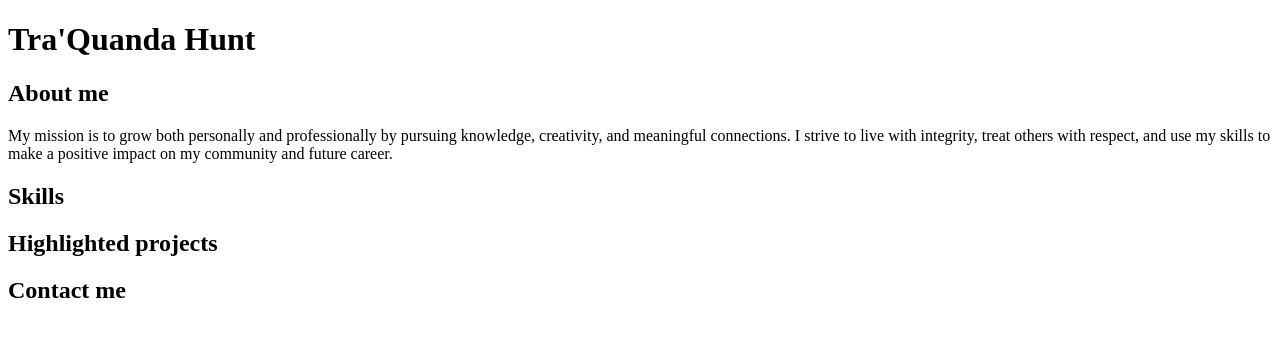
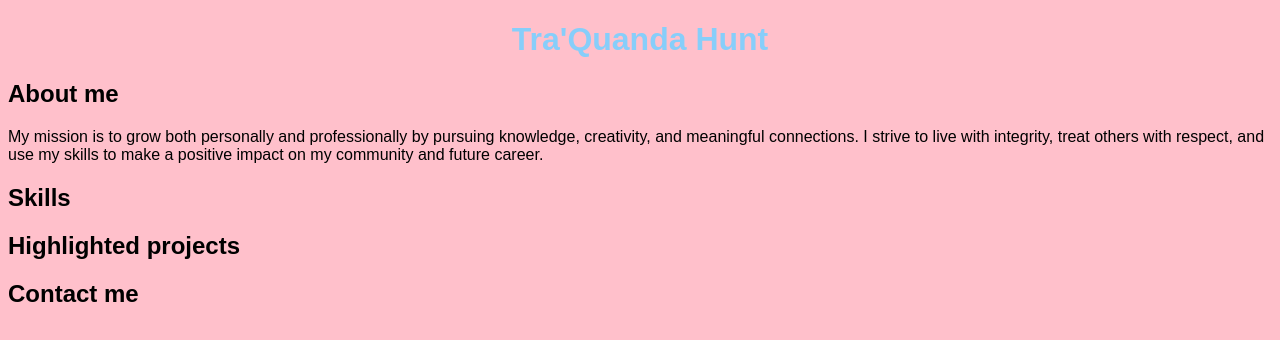
Before and after one commit to traquandahunt/traquandahunt.github.io, a plain HTML site: page index.html in a window 1280 px wide. Drawn offline with Linux system fonts and the light colour scheme.

Commit message:
adding color

```diff
--- a/index.html
+++ b/index.html
@@ -3,6 +3,7 @@
 <html>
     <head>
         <title>CSCE 190: Tra'Quanda Hunt</title>
+        <link rel="stylesheet" href="styles.css">
     </head>
     <body>
         <h1>Tra'Quanda Hunt</h1>
--- /dev/null
+++ b/styles.css
@@ -0,0 +1,8 @@
+body {
+background: pink;
+font-family: Arial, Helvetica, sans-serif;
+}
+h1 {
+color: lightskyblue ;
+text-align: center;
+}
```
